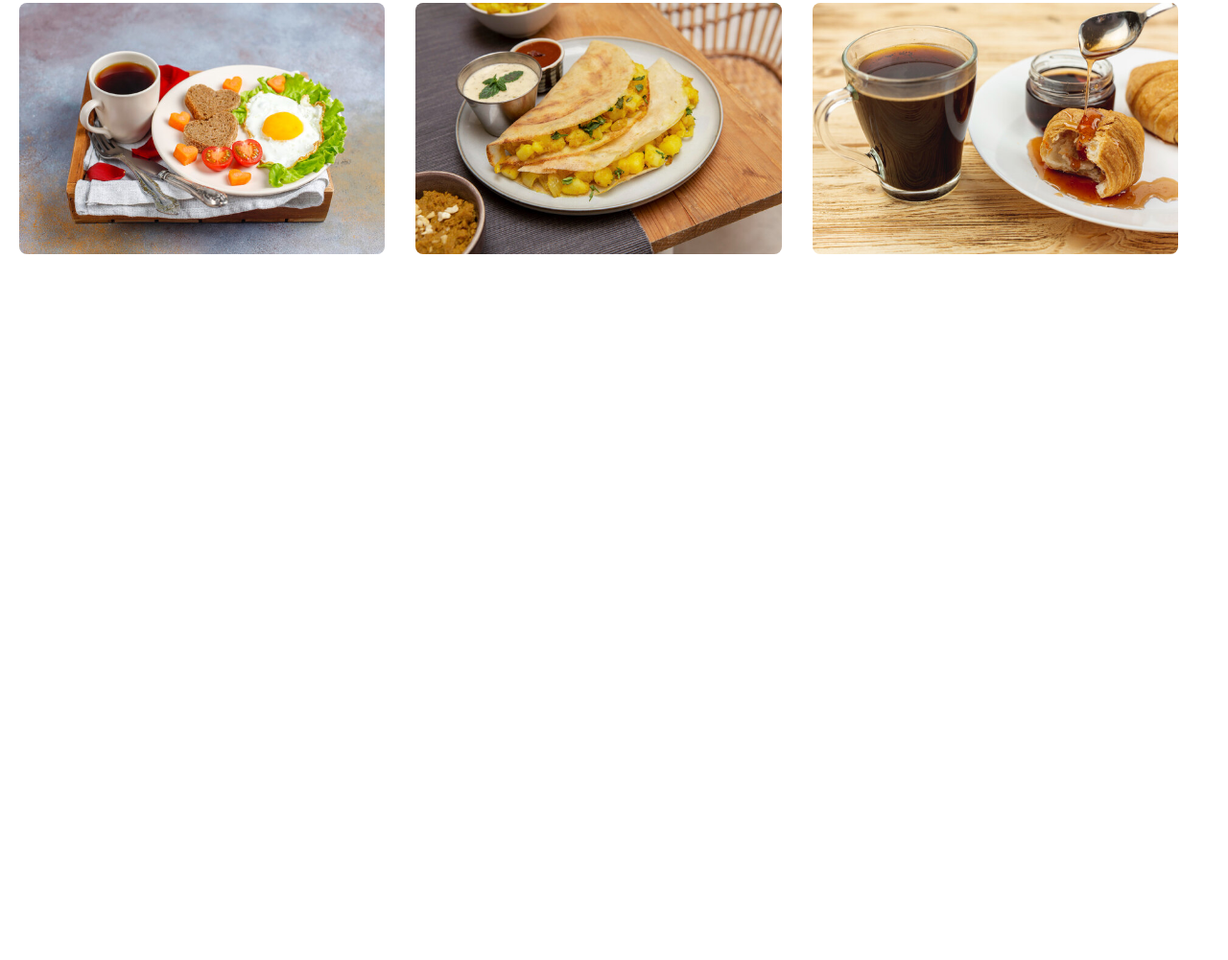
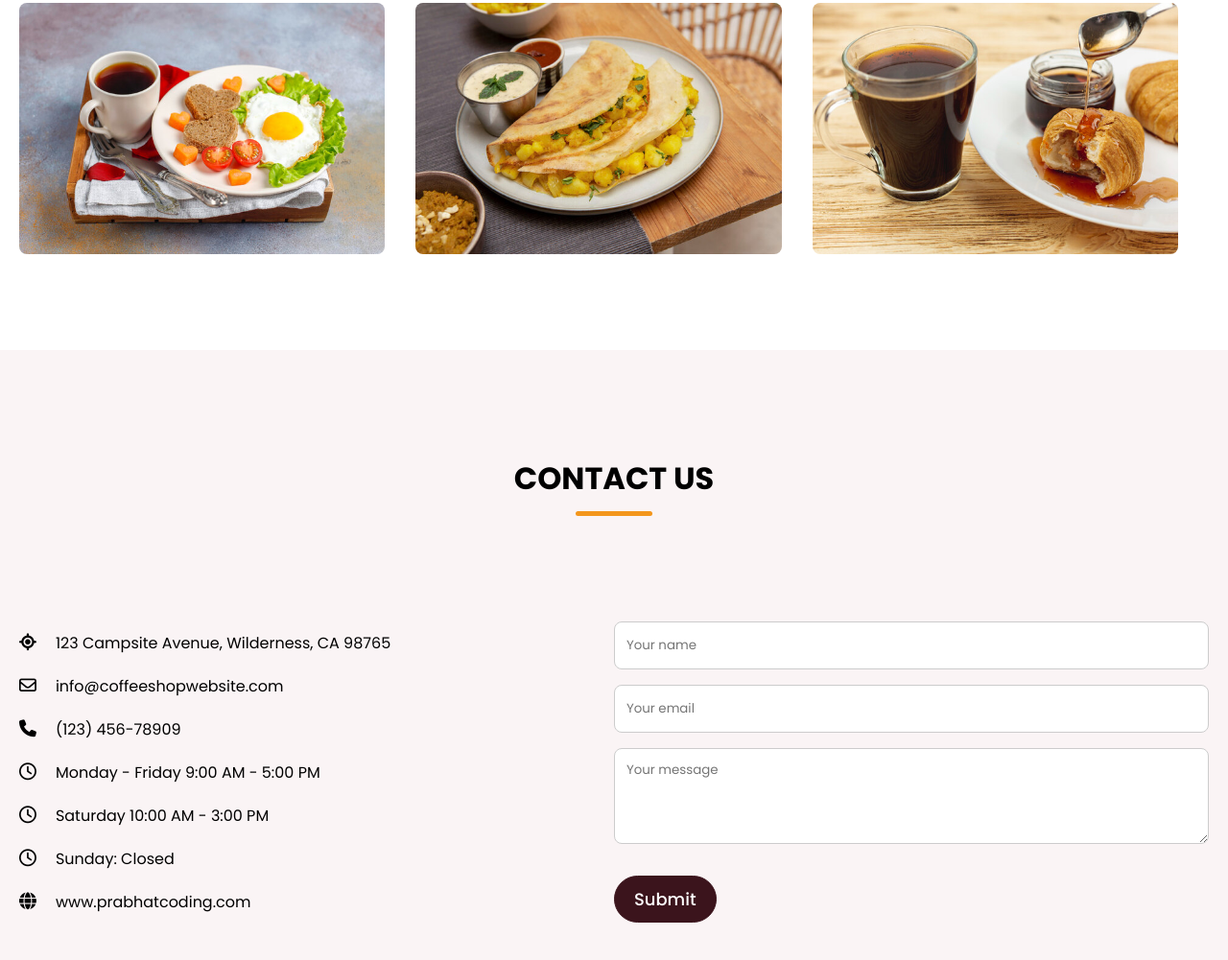
Before and after one commit to prabhatkumarmaharana/Coffee-Website, a plain HTML site: page index.html in a window 1280 px wide. Shown: the part 4119-5120 px from the top of the page at 96% size. Before the commit the page ends 4484 px from the top, so only its background shows below. Drawn offline with nearby package versions, Linux system fonts and the light colour scheme; a web font is replaced by a local one.

Commit message:
4th commit

```diff
--- a/index.html
+++ b/index.html
@@ -205,7 +205,7 @@
         </section>
 
         <!-- Gallery Section -->
-         <section class="gallery-section">
+        <section class="gallery-section">
             <h2 class="section-title">Gallery</h2>
             <div class="section-content">
                 <ul class="gallery-list">
@@ -230,8 +230,51 @@
 
                 </ul>
             </div>
-         </section>
+        </section>
 
+        <!-- Contact Section -->
+        <section class="contact-section">
+            <h2 class="section-title">Contact Us</h2>
+            <div class="section-content">
+                <ul class="contact-info-list">
+                    <li class="contact-info">
+                        <i class="fa-solid fa-location-crosshairs"></i>
+                        <p>123 Campsite Avenue, Wilderness, CA 98765</p>
+                    </li>
+                    <li class="contact-info">
+                        <i class="fa-regular fa-envelope"></i>
+                        <p>info@coffeeshopwebsite.com</p>
+                    </li>
+                    <li class="contact-info">
+                        <i class="fa-solid fa-phone"></i>
+                        <p>(123) 456-78909</p>
+                    </li>
+                    <li class="contact-info">
+                        <i class="fa-regular fa-clock"></i>
+                        <p>Monday - Friday 9:00 AM - 5:00 PM</p>
+                    </li>
+                    <li class="contact-info">
+                        <i class="fa-regular fa-clock"></i>
+                        <p>Saturday 10:00 AM - 3:00 PM</p>
+                    </li>
+                    <li class="contact-info">
+                        <i class="fa-regular fa-clock"></i>
+                        <p>Sunday: Closed</p>
+                    </li>
+                    <li class="contact-info">
+                        <i class="fa-solid fa-globe"></i>
+                        <p>www.prabhatcoding.com</p>
+                    </li>
+                </ul>
+
+                <form action="#" class="contact-form">
+                    <input type="text" placeholder="Your name" class="form-input" required>
+                    <input type="email" placeholder="Your email" class="form-input" required>
+                    <textarea placeholder="Your message" class="form-input" required></textarea>
+                    <button class="submit-button">Submit</button>
+                </form>
+            </div>
+        </section>
     </main>
 
 
--- a/style.css
+++ b/style.css
@@ -376,6 +376,68 @@ header .navbar {
 
 }
 
+/* Contact Us Section Styling */
+.contact-section {
+    padding: 50px 0 100px;
+    background: var(--light-pink-color);
+}
+
+.contact-section .section-content {
+    display: flex;
+    gap: 48px;
+    align-items: center;
+    justify-content: space-between;
+}
+
+.contact-section .contact-info-list .contact-info {
+    display: flex;
+    gap: 20px;
+    margin: 20px 0;
+    align-items: center;
+}
+
+.contact-section .contact-info-list .contact-info i {
+    font-size: var(--font-size-m);
+}
+
+.contact-section .contact-form .form-input {
+    width: 100%;
+    height: 50px;
+    padding: 0 12px;
+    outline: none;
+    margin-bottom: 16px;
+    background: var(--white-color);
+    border-radius: var(--border-radius-s);
+    border: 1px solid var(--medium-gray-color);
+}
+.contact-section .contact-form {
+    max-width: 50%;
+}
+.contact-section .contact-form .form-input:focus {
+    border-color: var(--secondary-color);
+}
+
+.contact-section .contact-form textarea.form-input {
+    height: 100px;
+    padding: 12px;
+    resize: vertical;
+}
+
+.contact-section .contact-form .submit-button {
+    padding: 10px 20px;
+    margin-top: 10px;
+    color: var(--white-color);
+    font-size: var(--font-size-m);
+    font-weight: var(--font-weight-medium);
+    background: var(--primary-color);
+    border-radius: var(--border-radius-m);
+    border: 1px solid var(--primary-color);
+    transition: 0.3s ease;
+}
+.contact-section .contact-form .submit-button:hover {
+    color: var(--primary-color);
+    background: transparent;
+}
 
 
 
@@ -465,7 +527,7 @@ header .navbar {
     }
 
     .hero-section .hero-details :is(.subtitle, .description),
-    .about-section .about-details {
+    .about-section .about-details, .contact-section .contact-form {
         max-width: 100%;
     }
 
@@ -503,11 +565,17 @@ header .navbar {
     .menu-section .menu-list .menu-item .menu-image {
         max-width: 200px;
     }
+
     .gallery-section .gallery-list {
         gap: 30px;
     }
+
     .gallery-section .gallery-list .gallery-item {
         width: calc(100% / 2 - 30px);
+    }
+    .contact-section .section-content {
+        align-items: center;
+        flex-direction: column-reverse;
     }
 }
 
@@ -518,8 +586,7 @@ header .navbar {
     }
 
     .menu-section .menu-list .menu-item,
-    .gallery-section .gallery-list .gallery-item
-    {
+    .gallery-section .gallery-list .gallery-item {
         width: 100%;
     }
 
```
